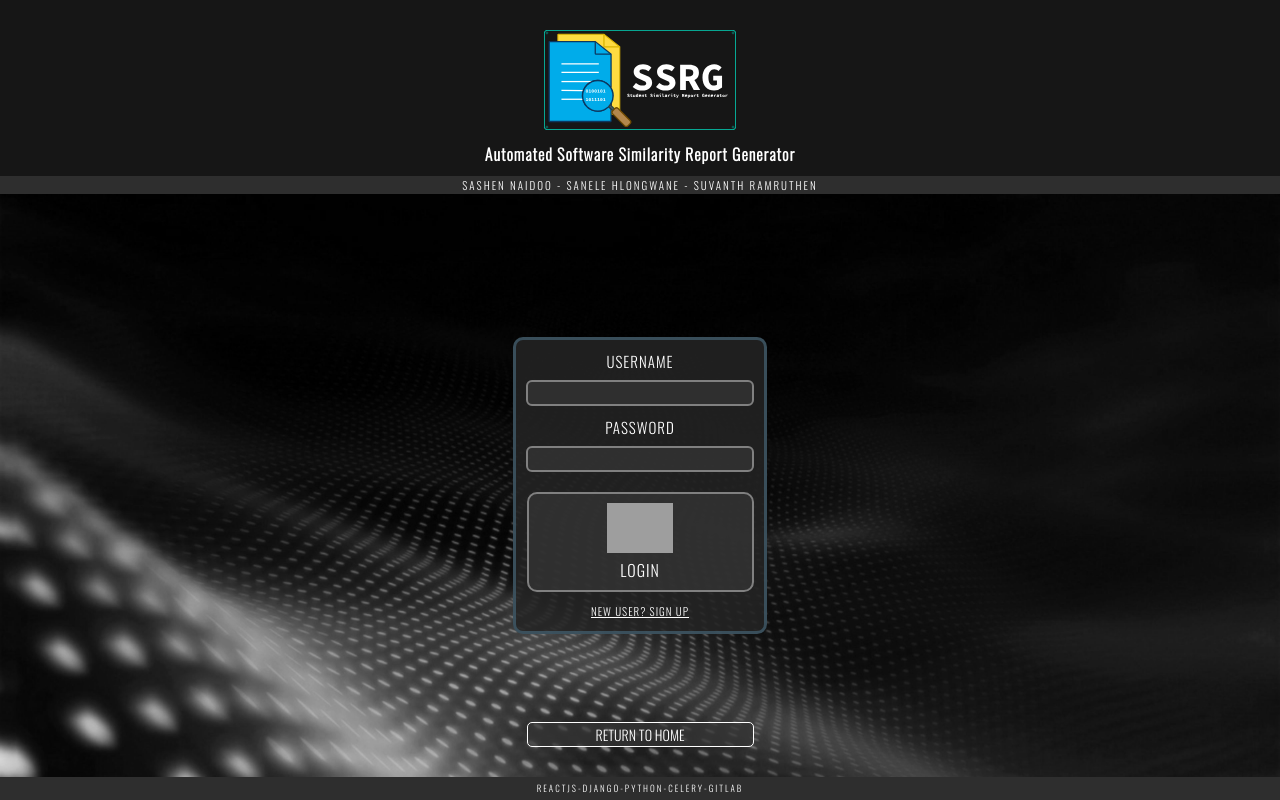
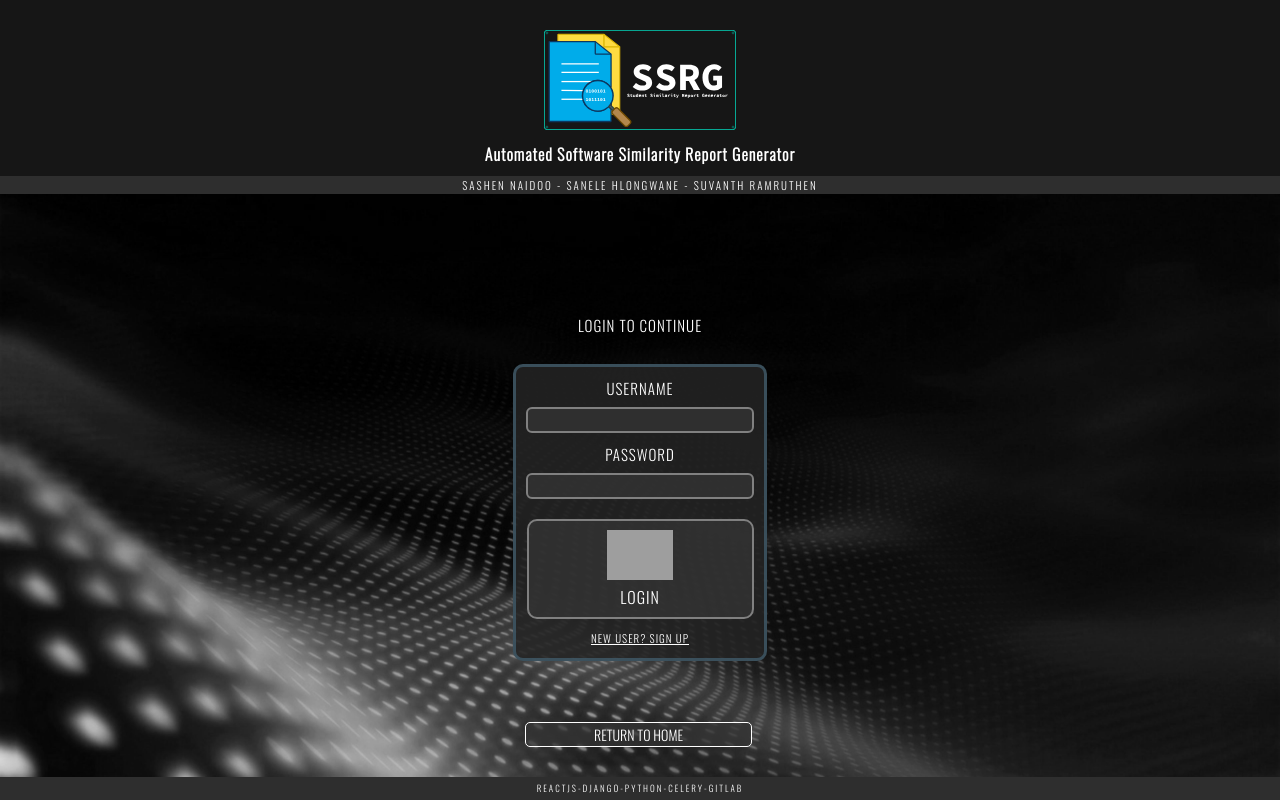
Before and after one commit to vextorite/SSRG, a React (Create React App) app in the folder frontend/ssrg-frontend/: page / in a window 1280 px wide. Both pictures are taken after a click on the button "LOGIN". Built offline with nearby package versions, Linux system fonts and the light colour scheme; grey boxes are pictures that could not be loaded.

Commit message:
Added Title texts to applicable pages + Submission UI final design complete

```diff
--- a/frontend/ssrg-frontend/src/App.css
+++ b/frontend/ssrg-frontend/src/App.css
@@ -52,19 +52,3 @@ button:focus{
   text-align: center;
   padding: 4px 0px 5px 0px;
 }
-
-.backBtn{
-  background-color: var(--buttonTitleContrast);
-  color:white;
-  border-color: white;
-  position: absolute;
-  bottom: 30px;
-  border-radius: 5px;
-  font-size: 14px;
-  width: 227px;
-  text-transform: uppercase;
-}
-
-.backBtn:hover{
-  background-color: rgba(67, 94, 110,0.747);
-}
--- a/frontend/ssrg-frontend/src/component-styles/loginSignUp.css
+++ b/frontend/ssrg-frontend/src/component-styles/loginSignUp.css
@@ -80,3 +80,20 @@ border-style: solid;
     background-color: rgba(0,0,0,0);
     border-color: rgba(0,0,0,0);
 }
+
+.backBtn{
+    background-color: var(--buttonTitleContrast);
+    color:white;
+    border-color: white;
+    position: absolute;
+    bottom: 30px;
+    border-radius: 5px;
+    font-size: 14px;
+    width: 227px;
+    text-transform: uppercase;
+    margin-left: 12px;
+  }
+
+  .backBtn:hover{
+    background-color: rgba(67, 94, 110,0.747);
+  }
--- a/frontend/ssrg-frontend/src/components/login.jsx
+++ b/frontend/ssrg-frontend/src/components/login.jsx
@@ -5,8 +5,12 @@ export default function login(props) {
   return (
 
 <div className="loginMain">
+  <div>
+<div className="titleText">Login to continue</div>
+<br></br>
   <button onClick={props.back} className="backBtn">Return to home</button>
 <div className="loginInner">
+
 <div className="loginInputLabel">Username</div>
     <input className ="loginInput"></input>
     <br></br>
@@ -19,7 +23,7 @@ export default function login(props) {
  </button>
  <br></br>
 <button onClick={props.signup} className="signUpButton"> New user? Sign up</button>
-
+</div>
     </div>
 </div>
 
--- a/frontend/ssrg-frontend/src/components/signUp.jsx
+++ b/frontend/ssrg-frontend/src/components/signUp.jsx
@@ -5,6 +5,9 @@ export default function signUp(props) {
   return (
 
 <div className="loginMain">
+<div>
+<div className="titleText">Sign up to continue</div>
+<br></br>
 <button onClick={props.back} className="backBtn">Return to home</button>
 <div className="loginInner">
 <div className="loginInputLabel">Username</div>
@@ -20,6 +23,7 @@ export default function signUp(props) {
     <br></br>
 Sign Up
  </button>
+ </div>
     </div>
 </div>
 
```
Also changed, not shown: frontend/ssrg-frontend/src/component-styles/header.css (line endings or trailing spaces).
